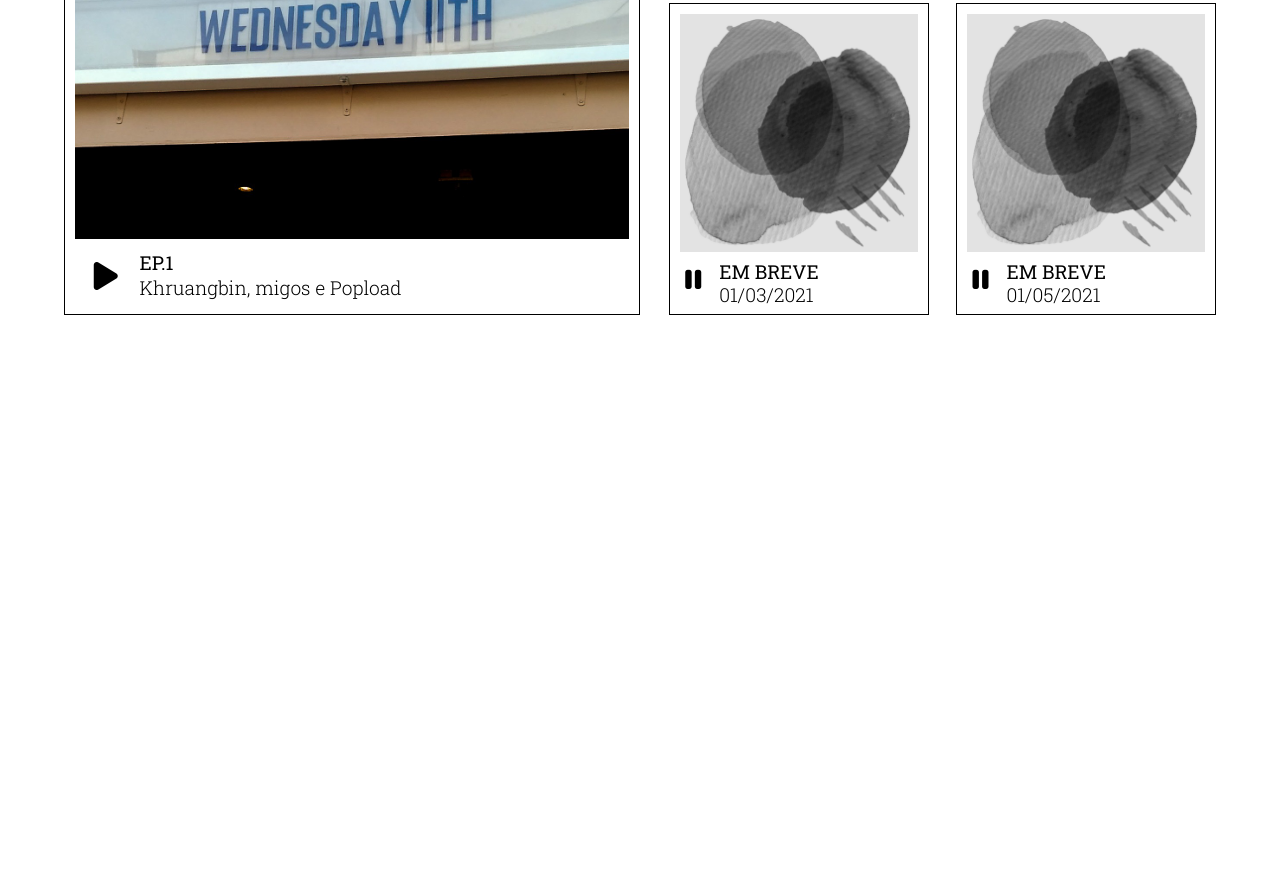
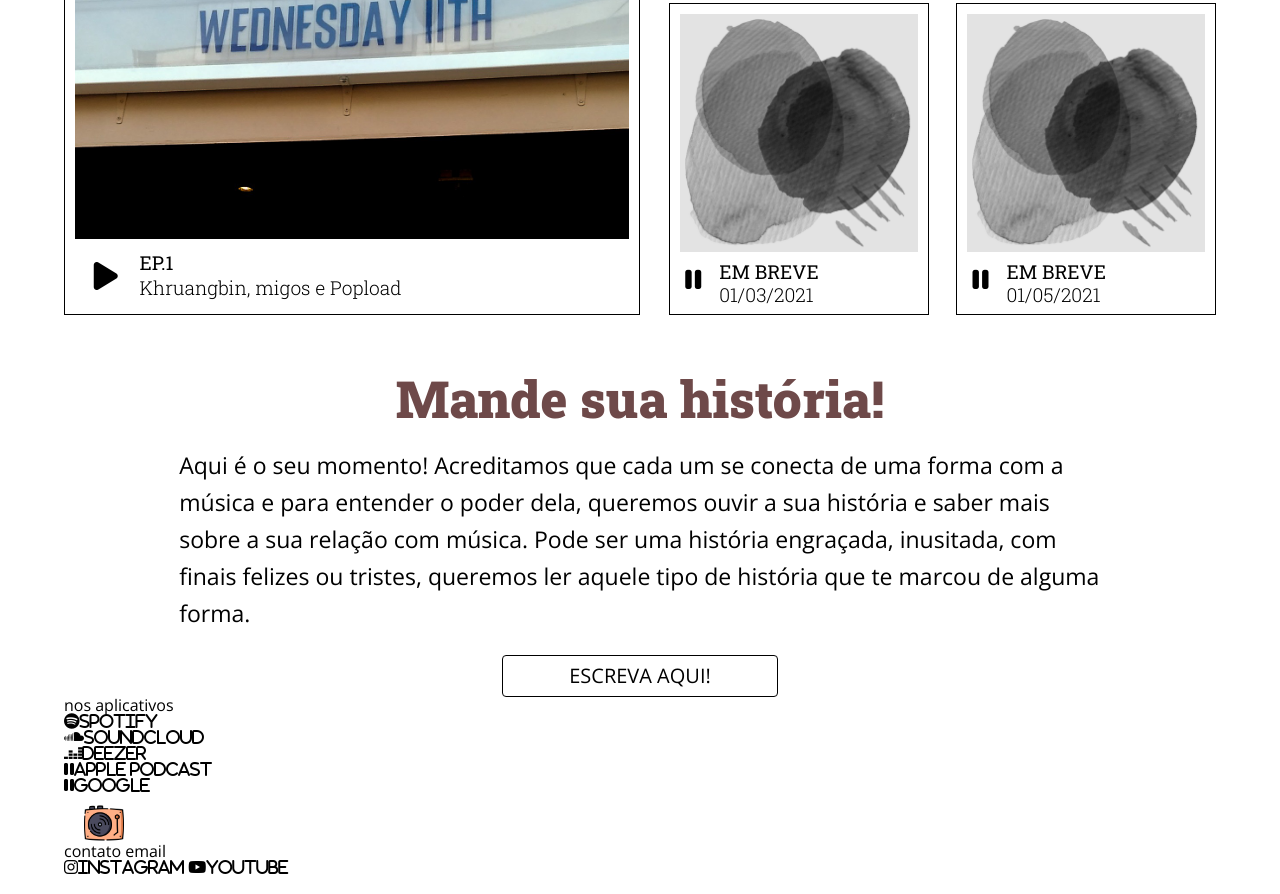
Before and after one commit to anacimaizumi/meuquintosite, a plain HTML site: page index.html in a window 1280 px wide. Shown: the part 1354-2248 px from the top of the page. Before the commit the page ends 1688 px from the top, so only its background shows below. Drawn offline with nearby package versions, Linux system fonts and the light colour scheme.

Commit message:
third part + footer unfinished

```diff
--- a/index.html
+++ b/index.html
@@ -28,7 +28,7 @@
     <div class="container">
         <img src="foto2.jpg" alt="capa">
         <div class="left">Qual é o som <br> da sua história?</div>
-        <a class="button" href="http://www.google.com" target="_blank"> DÁ O PLAY!</a>
+        <a class="button1" href="http://www.google.com" target="_blank"> DÁ O PLAY!</a>
     </div>
     <div class="intro">
     <p>Um podcast que mostra a música além da música, através de histórias. Aqui, compartilhamos diversas experiências e momentos memoráveis de ouvintes e convidados. Você vai amar artistas que nem sabia que gostava! Sinta e taca o play.</p>
@@ -61,9 +61,30 @@
                     <i class="fas fa-pause bottomcoverright cvr"></i>
                     <h1>EM BREVE</h1>
                     <p>01/05/2021</p>
+                </div>
             </div>
         </div>
-        </div>
+    </div>
+    <div class="clearfix coluna12">
+        <h2> Mande sua história!</h2>
+        <h3>Aqui é o seu momento! Acreditamos que cada um se conecta de uma forma com a música e para entender o poder dela, queremos ouvir a sua história e saber mais sobre a sua relação com música. Pode ser uma história engraçada, inusitada, com finais felizes ou tristes, queremos ler aquele tipo de história que te marcou de alguma forma.</h3>
+        <a class="button2" href="http://www.google.com" target="_blank"> ESCREVA AQUI!</a>
+    </div>
+    <div class="clearfix coluna12">
+        <h1>nos aplicativos</h1>
+        <ul>
+            <li><i class="fab fa-spotify">spotify</i></li>
+            <li><i class="fab fa-soundcloud">soundcloud</i></li>
+            <li><i class="fab fa-deezer">deezer</i></li>
+            <li><i class="fas fa-pause">apple podcast</i></li>
+            <li><i class="fas fa-pause">google</i></li>
+        </ul>
+    </div>
+    <div class="clearfix coluna12">
+        <img class="logo center" src="turntable.png" alt="logo">
+        <h1>contato email</h1>
+        <i class="fab fa-instagram">instagram</i>
+        <i class="fab fa-youtube">youtube</i>
     </div>
 </body>
 </html>
--- a/style.css
+++ b/style.css
@@ -95,11 +95,11 @@ a.active,a:hover{
     left: 5%;
   }
 
-a.button:visited {
+a.button1:visited, a.button2:visited {
     color: black;
 }
 
-a.button:link {
+a.button1:link {
     font-family: 'Open Sans', sans-serif;
     font-weight: 300;
     font-size: 15px;
@@ -116,10 +116,25 @@ a.button:link {
     left: 5%;
 }
 
-a.button:hover {
+a.button2:link {
+    font-size: 20px;
+    border: solid 1px;
+    border-radius: 4px;
+    padding: 10px 18px;
+    color: black;
+    display: block;
+    text-align: center;
+    margin-left: 38%;
+    margin-right: 38%;
+    margin-top: 2%;
+}
+
+
+
+a.button1:hover, a.button2:hover {
     color: white;
     background-color: #6E6A6A;
-    border: #6E6A6A;
+    border: ;
     transition: all .3s ease-in-out;
 }
 
@@ -277,6 +292,24 @@ a.button:hover {
     clear: both;
     display: block;
     height: 0;
+}
+/*third part*/
+
+.coluna12 h2{
+    font-family: 'Roboto Slab', serif;
+    font-weight: 900;
+    font-size: 4vw;
+    text-align: center;
+    padding-top: 5%;
+    padding-bottom: 2%;
+    color: #6E4949;
+}
+
+.coluna12 h3 {
+    font-size: 1.8vw;
+    line-height: 1.6;
+    padding-left: 10%;
+    padding-right: 10%;
 }
 
 /*
```
